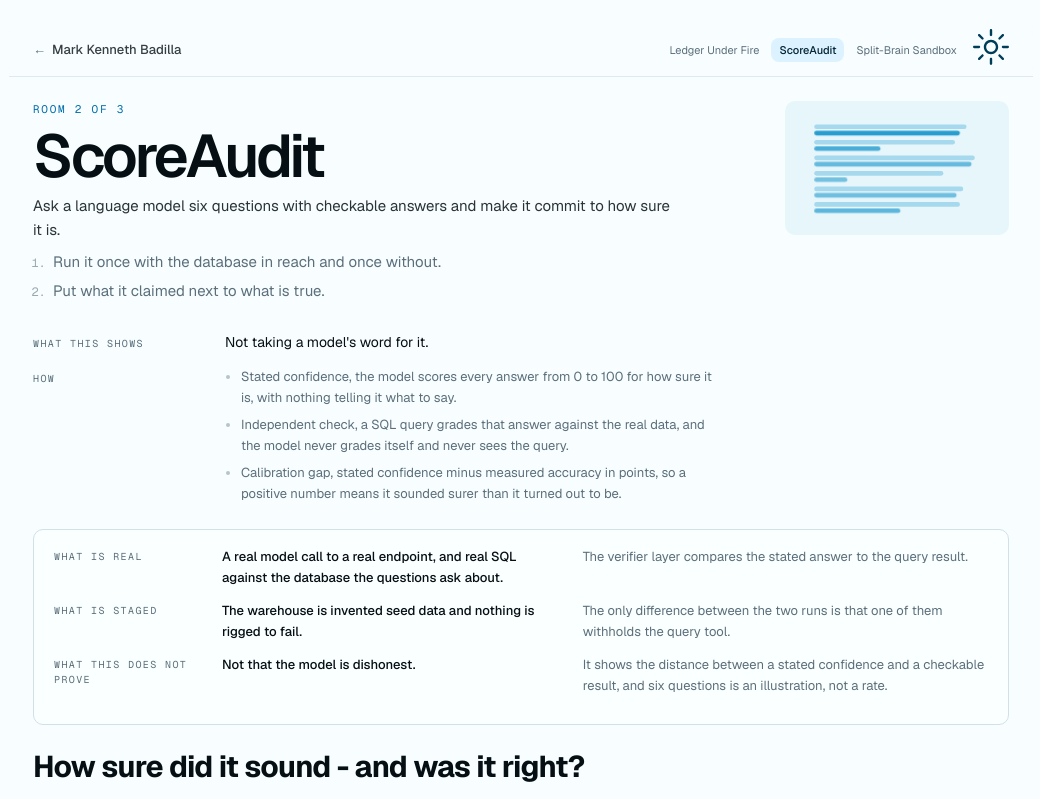
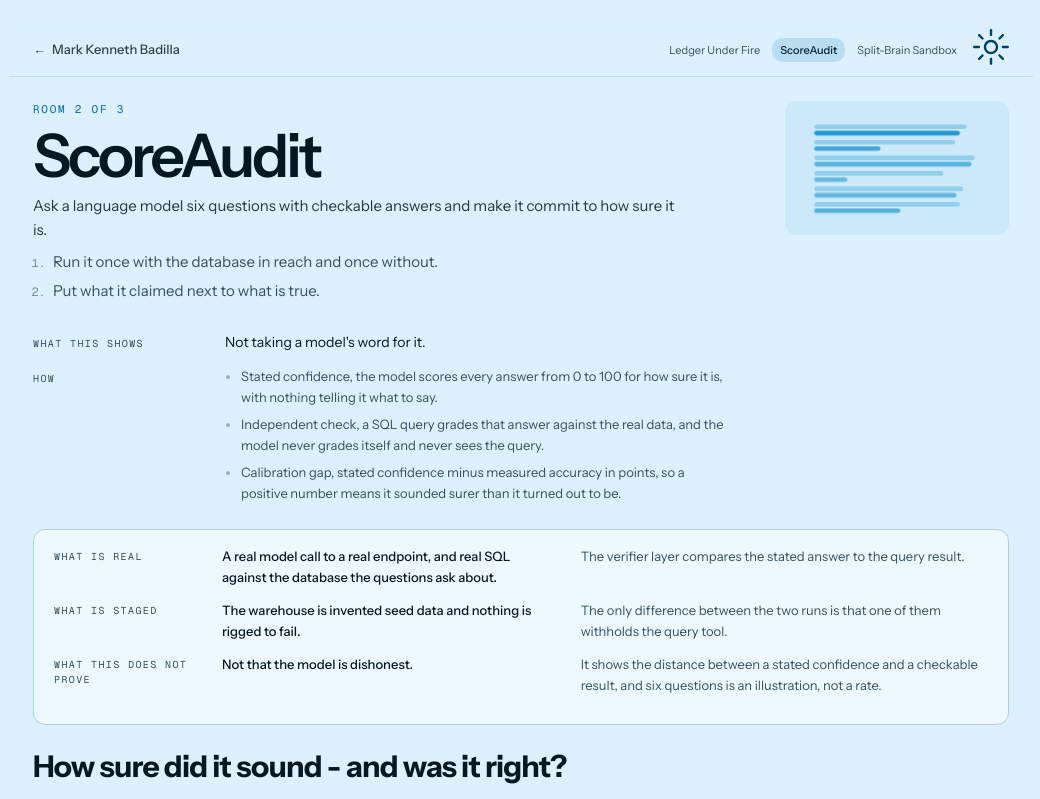
Before and after one commit to markkennethbadilla/mkb-site, a Next.js app: page /demos/score-audit in a window 1280 px wide. Shown: the top 799 px of the page, without its empty margins (119-1159 px from the left). Built offline with nearby package versions, Linux system fonts and the light colour scheme.

Commit message:
Paper-cut light box theme: spec sheet, tokens, fonts, asset map

```diff
--- a/src/app/globals.css
+++ b/src/app/globals.css
@@ -1,5 +1,6 @@
 @import "tailwindcss";
 @import "tw-animate-css";
+@import "./lightbox.css";
 @plugin "@tailwindcss/typography";
 
 @custom-variant dark (&:where(.dark, .dark *));
@@ -40,6 +41,34 @@
   --color-sidebar-accent-foreground: var(--sidebar-accent-foreground);
   --color-sidebar-border: var(--sidebar-border);
   --color-sidebar-ring: var(--sidebar-ring);
+  --color-paper-1: var(--paper-1);
+  --color-paper-2: var(--paper-2);
+  --color-paper-3: var(--paper-3);
+  --color-paper-4: var(--paper-4);
+  --color-paper-5: var(--paper-5);
+  --color-paper-6: var(--paper-6);
+  --color-glow: var(--glow);
+  --color-glow-soft: var(--glow-soft);
+  --color-ink: var(--ink);
+  --color-lit-ink: var(--lit-ink);
+  --font-display: var(--font-bricolage), var(--font-sans), sans-serif;
+}
+
+html {
+  font-size: min(100%, 18px);
+  scroll-padding-top: 5rem;
+}
+
+@media (max-width: 420px) {
+  html {
+    font-size: min(87.5%, 16px);
+  }
+}
+
+@media (max-width: 340px) {
+  html {
+    font-size: min(75%, 14px);
+  }
 }
 
 /*
@@ -80,25 +109,40 @@
      re-tint. Paired with the darkreader-lock meta in layout.tsx. */
   color-scheme: light dark;
   --tint-hue: 158;
-  --radius: 0.625rem;
-  --background: oklch(0.993 0.008 var(--tint-hue));
-  --foreground: oklch(0.16 0.018 var(--tint-hue));
-  --card: oklch(1 0.005 var(--tint-hue));
-  --card-foreground: oklch(0.16 0.018 var(--tint-hue));
-  --popover: oklch(1 0.005 var(--tint-hue));
-  --popover-foreground: oklch(0.16 0.018 var(--tint-hue));
-  --primary: oklch(0.34 0.075 var(--tint-hue));
+  --radius: 0.75rem;
+  --background: oklch(0.945 0.028 var(--tint-hue));
+  --foreground: oklch(0.2 0.035 var(--tint-hue));
+  --card: oklch(0.992 0.008 var(--tint-hue));
+  --card-foreground: oklch(0.2 0.035 var(--tint-hue));
+  --popover: oklch(0.992 0.008 var(--tint-hue));
+  --popover-foreground: oklch(0.2 0.035 var(--tint-hue));
+  --primary: oklch(0.36 0.085 var(--tint-hue));
   --primary-foreground: oklch(0.985 0.01 var(--tint-hue));
-  --secondary: oklch(0.962 0.014 var(--tint-hue));
-  --secondary-foreground: oklch(0.24 0.04 var(--tint-hue));
-  --muted: oklch(0.962 0.014 var(--tint-hue));
-  --muted-foreground: oklch(0.53 0.03 var(--tint-hue));
-  --accent: oklch(0.95 0.028 var(--tint-hue));
+  --secondary: oklch(0.9 0.04 var(--tint-hue));
+  --secondary-foreground: oklch(0.24 0.05 var(--tint-hue));
+  --muted: oklch(0.915 0.032 var(--tint-hue));
+  --muted-foreground: oklch(0.42 0.04 var(--tint-hue));
+  --accent: oklch(0.88 0.05 var(--tint-hue));
   --accent-foreground: oklch(0.24 0.05 var(--tint-hue));
   --destructive: oklch(0.577 0.245 27.325);
-  --border: oklch(0.9 0.018 var(--tint-hue));
-  --input: oklch(0.9 0.018 var(--tint-hue));
-  --ring: oklch(0.62 0.11 var(--tint-hue));
+  --border: oklch(0.84 0.035 var(--tint-hue));
+  --input: oklch(0.84 0.035 var(--tint-hue));
+  --ring: oklch(0.52 0.14 70);
+  --paper-1: oklch(0.33 0.075 var(--tint-hue));
+  --paper-2: oklch(0.44 0.085 var(--tint-hue));
+  --paper-3: oklch(0.56 0.09 var(--tint-hue));
+  --paper-4: oklch(0.68 0.085 var(--tint-hue));
+  --paper-5: oklch(0.8 0.07 var(--tint-hue));
+  --paper-6: oklch(0.9 0.05 var(--tint-hue));
+  --glow: oklch(0.86 0.13 78);
+  --glow-soft: oklch(0.965 0.06 88);
+  --ink: oklch(0.4 0.1 var(--tint-hue));
+  --lit-ink: oklch(0.22 0.05 var(--tint-hue));
+  --shade: oklch(0.3 0.06 var(--tint-hue) / 0.16);
+  --shade-deep: oklch(0.3 0.06 var(--tint-hue) / 0.22);
+  --shadow-cut: 0 1px 1px var(--shade), 0 8px 16px -6px var(--shade-deep);
+  --shadow-lift: 0 2px 2px var(--shade), 0 22px 36px -12px var(--shade-deep);
+  --shadow-slot: inset 0 2px 3px var(--shade-deep), inset 0 0 0 1px var(--shade);
   --chart-1: oklch(0.646 0.222 41.116);
   --chart-2: oklch(0.6 0.118 184.704);
   --chart-3: oklch(0.398 0.07 227.392);
@@ -117,24 +161,36 @@
 .dark, .dark [data-tint] {
   /* Same hue, carried through the dark surfaces. A dark theme shows a cast more
      readily than a light one, so chroma here stays a touch lower. */
-  --background: oklch(0.175 0.014 var(--tint-hue));
-  --foreground: oklch(0.975 0.008 var(--tint-hue));
-  --card: oklch(0.208 0.016 var(--tint-hue));
-  --card-foreground: oklch(0.975 0.008 var(--tint-hue));
-  --popover: oklch(0.208 0.016 var(--tint-hue));
-  --popover-foreground: oklch(0.975 0.008 var(--tint-hue));
-  --primary: oklch(0.9 0.035 var(--tint-hue));
-  --primary-foreground: oklch(0.2 0.03 var(--tint-hue));
-  --secondary: oklch(0.272 0.018 var(--tint-hue));
-  --secondary-foreground: oklch(0.975 0.008 var(--tint-hue));
-  --muted: oklch(0.272 0.018 var(--tint-hue));
-  --muted-foreground: oklch(0.715 0.025 var(--tint-hue));
-  --accent: oklch(0.29 0.03 var(--tint-hue));
-  --accent-foreground: oklch(0.975 0.008 var(--tint-hue));
+  --background: oklch(0.165 0.024 var(--tint-hue));
+  --foreground: oklch(0.965 0.012 var(--tint-hue));
+  --card: oklch(0.235 0.034 var(--tint-hue));
+  --card-foreground: oklch(0.965 0.012 var(--tint-hue));
+  --popover: oklch(0.235 0.034 var(--tint-hue));
+  --popover-foreground: oklch(0.965 0.012 var(--tint-hue));
+  --primary: oklch(0.88 0.075 var(--tint-hue));
+  --primary-foreground: oklch(0.18 0.035 var(--tint-hue));
+  --secondary: oklch(0.3 0.045 var(--tint-hue));
+  --secondary-foreground: oklch(0.965 0.012 var(--tint-hue));
+  --muted: oklch(0.275 0.036 var(--tint-hue));
+  --muted-foreground: oklch(0.78 0.035 var(--tint-hue));
+  --accent: oklch(0.33 0.055 var(--tint-hue));
+  --accent-foreground: oklch(0.965 0.012 var(--tint-hue));
   --destructive: oklch(0.704 0.191 22.216);
-  --border: oklch(0.8 0.06 var(--tint-hue) / 14%);
-  --input: oklch(0.8 0.06 var(--tint-hue) / 18%);
-  --ring: oklch(0.64 0.1 var(--tint-hue));
+  --border: oklch(0.8 0.06 var(--tint-hue) / 16%);
+  --input: oklch(0.8 0.06 var(--tint-hue) / 20%);
+  --ring: oklch(0.82 0.15 80);
+  --paper-1: oklch(0.14 0.025 var(--tint-hue));
+  --paper-2: oklch(0.2 0.04 var(--tint-hue));
+  --paper-3: oklch(0.27 0.055 var(--tint-hue));
+  --paper-4: oklch(0.35 0.07 var(--tint-hue));
+  --paper-5: oklch(0.44 0.085 var(--tint-hue));
+  --paper-6: oklch(0.55 0.1 var(--tint-hue));
+  --glow: oklch(0.8 0.15 72);
+  --glow-soft: oklch(0.94 0.09 88);
+  --ink: oklch(0.84 0.1 var(--tint-hue));
+  --lit-ink: oklch(0.2 0.05 var(--tint-hue));
+  --shade: oklch(0.05 0.02 var(--tint-hue) / 0.45);
+  --shade-deep: oklch(0.05 0.02 var(--tint-hue) / 0.6);
   --chart-1: oklch(0.488 0.243 264.376);
   --chart-2: oklch(0.696 0.17 162.48);
   --chart-3: oklch(0.769 0.188 70.08);
--- a/src/app/layout.tsx
+++ b/src/app/layout.tsx
@@ -2,18 +2,24 @@ import { ThemeProvider } from "@/components/theme-provider";
 import { DATA } from "@/data/resume";
 import { cn } from "@/lib/utils";
 import type { Metadata } from "next";
-import { Geist, Geist_Mono } from "next/font/google";
+import { Bricolage_Grotesque, Geist_Mono, Instrument_Sans } from "next/font/google";
 import "./globals.css";
 
-const geist = Geist({
+const instrument = Instrument_Sans({
   subsets: ["latin"],
   variable: "--font-sans",
   weight: ["400", "500", "600", "700"],
 });
 
+const bricolage = Bricolage_Grotesque({
+  subsets: ["latin"],
+  variable: "--font-bricolage",
+  weight: ["700", "800"],
+});
+
 const geistMono = Geist_Mono({
   subsets: ["latin"],
-  weight: ["300", "400", "500", "600", "700"],
+  weight: ["400", "500", "600"],
   variable: "--font-mono",
 });
 
@@ -162,7 +168,8 @@ export default function RootLayout({
       <body
         className={cn(
           "min-h-screen bg-background font-sans antialiased relative",
-          geist.variable,
+          instrument.variable,
+          bricolage.variable,
           geistMono.variable
         )}
       >
```
Also changed, not shown: src/app/lightbox.css (added), 2 other files (tests, documents, lock files or other folders).
